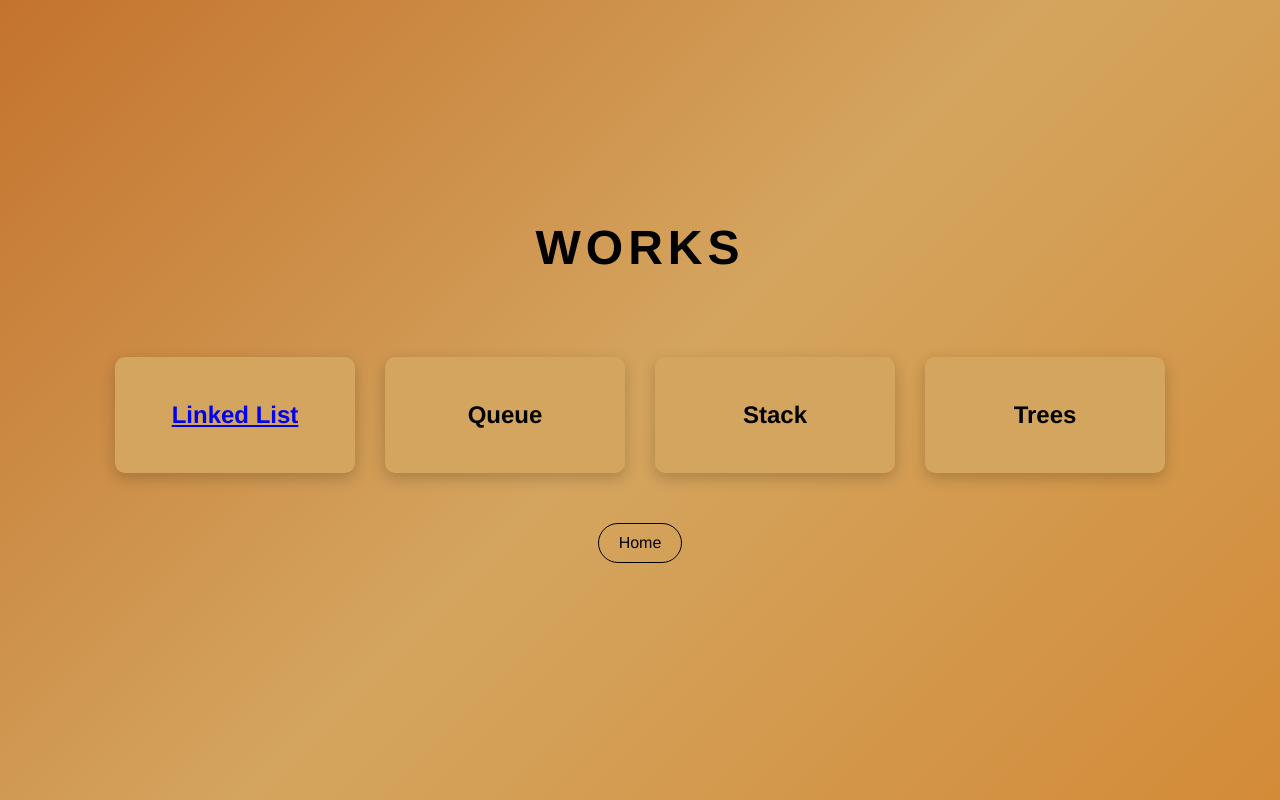
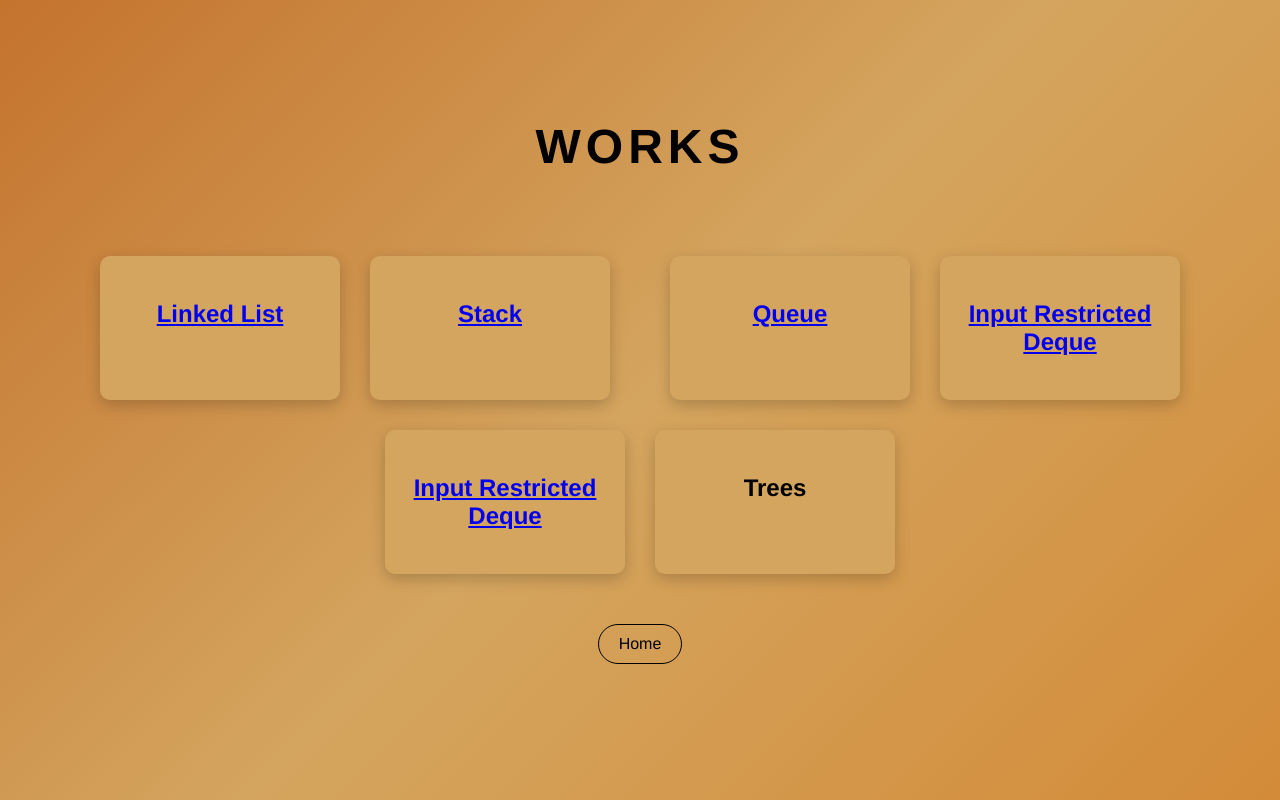
Before and after one commit to glnnluciano/FLASK-TEMPLATE-DSA-LAB, a Python web app: template templates/WORKS.html in a window 1280 px wide. Run offline with Jinja, Linux system fonts and the light colour scheme; the template is opened without the code that fills it, so the values that code supplies are empty.

Commit message:
Update WORKS.html

```diff
--- a/templates/WORKS.html
+++ b/templates/WORKS.html
@@ -1,3 +1,5 @@
+<!--WORKS.html-->
+
 <!DOCTYPE html>
 <html lang="en">
 
@@ -16,14 +18,24 @@
     <main>
         <div class="card">
             <p><a href="{{ url_for('linked_list') }}">Linked List</a></p>
+        </div>
 
+        <div class="card">
+            <p><a href="{{ url_for('stack') }}">Stack</p>
         </div>
+
         <div class="card">
-            <p>Queue</p>
+            <p><a href="{{ url_for('queue_operations') }}">Queue</a></p>
         </div>
+
         <div class="card">
-            <p>Stack</p>
+            <p><a href="{{ url_for('input_restricted_deque_operations') }}">Input Restricted Deque</a></p>
         </div>
+
+        <div class="card">
+            <p><a href="{{ url_for('output_restricted_deque_operations') }}">Input Restricted Deque</a></p>
+        </div>
+
         <div class="card">
             <p>Trees</p>
         </div>
```
